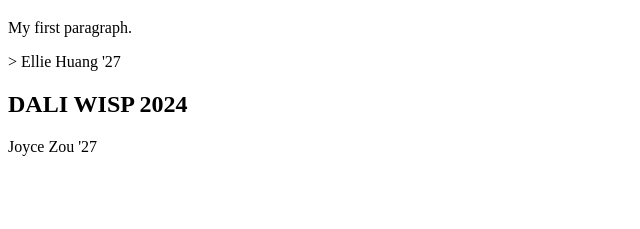
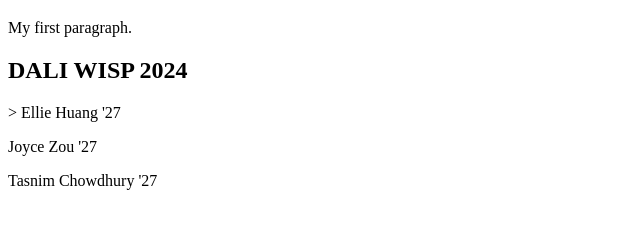
Before and after one commit to MariaC27/wisp-collab-practice, a plain HTML site: page src/index.html in a window 1280 px wide. Shown: the part 61-290 px from the top of the page, without its empty margins (0-640 px from the left). Drawn offline with Linux system fonts and the light colour scheme.

Commit message:
AHHAAAAA

```diff
--- a/src/index.html
+++ b/src/index.html
@@ -4,10 +4,11 @@
 
 <h1>My First Heading</h1>
 <p>My first paragraph.</p>
-<p>> Ellie Huang '27</p>
 
 <h2>DALI WISP 2024</h2>
+<p>> Ellie Huang '27</p>
 <p>Joyce Zou '27</p>
+<p>Tasnim Chowdhury '27</p>
 
 </body>
 </html>
```
